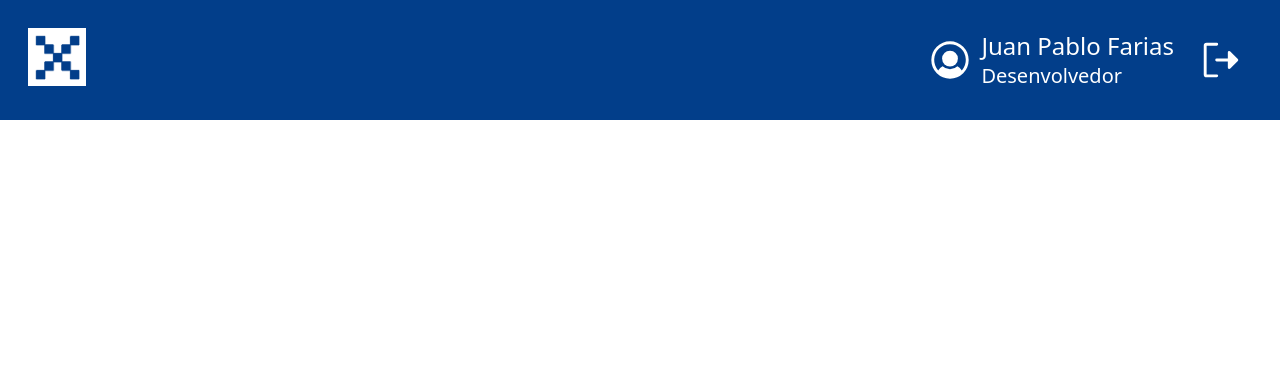
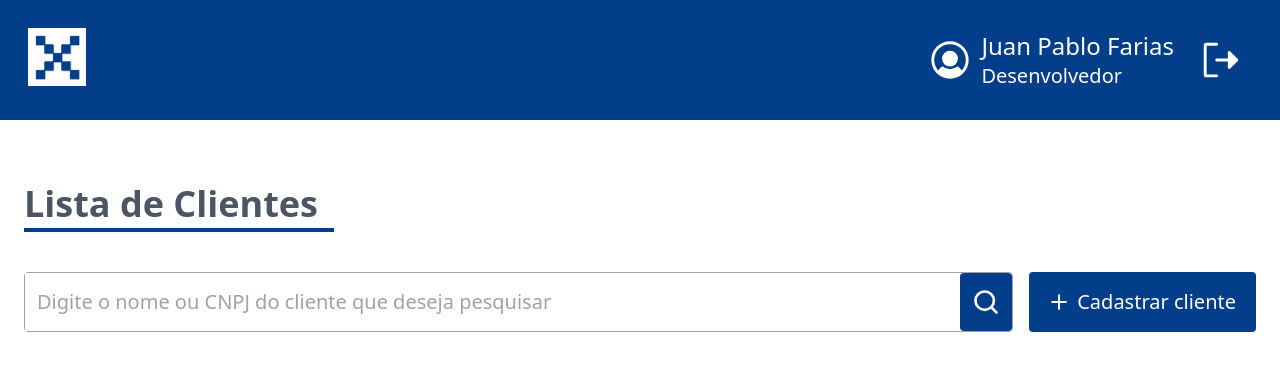
Before and after one commit to juanfariasdev/desafio-x, a React (Create React App) app: page / in a window 1280 px wide. Shown: the top 370 px of the page. Built offline with nearby package versions, Linux system fonts and the light colour scheme.

Commit message:
feat: ✨the "Lista de Clientes" page was started

```diff
--- a/src/App.tsx
+++ b/src/App.tsx
@@ -1,11 +1,72 @@
 import React from "react";
 import { Header } from "./components/header";
+import { MagnifyingGlass, Plus } from "phosphor-react";
+
 import "./index.css";
 
 function App() {
   return (
-    <div>
-      <Header />
+    <div className="flex justify-center">
+      <div className="w-[1720px] p-6 pt-16">
+        <div className="flex">
+          <h1
+            className="
+            text-gray-600 text-4xl font-bold border-b-4
+            border-blue-800
+              pb-1
+              w-full max-w-[310px]
+            "
+          >
+            Lista de Clientes
+          </h1>
+        </div>
+
+        <div
+          className="
+            flex gap-4 flex-col
+
+            my-10
+
+            sm:flex-row
+            "
+        >
+          <div
+            className="
+              flex flex-1
+
+              text-xl
+
+              border-gray-400 border-[1px] rounded
+
+              p-0
+              "
+          >
+            <input
+              className="flex-1 p-3"
+              type="text"
+              placeholder="Digite o nome ou CNPJ do cliente que deseja pesquisar"
+            />
+            <button className="text-white bg-blue-800 p-3 rounded">
+              <MagnifyingGlass size={28} weight="bold" />
+            </button>
+          </div>
+
+          <button
+            className="
+              flex gap-2 items-center
+
+            bg-blue-800
+
+              px-5 py-4
+
+            text-white text-xl rounded
+          "
+          >
+            <Plus size={20} weight="bold" />
+            Cadastrar cliente
+          </button>
+        </div>
+      </div>
     </div>
   );
 }
--- a/src/components/header/index.tsx
+++ b/src/components/header/index.tsx
@@ -3,12 +3,12 @@ function Header() {
   return (
     <header
       className="
-        p-7
+        flex items-center justify-between
+
         bg-blue-800
         text-white
-        flex
-        items-center
-        justify-between
+
+        p-7
     "
     >
       <div className="max-w-[58px]">
@@ -16,8 +16,8 @@ function Header() {
           <img src="/logo.png" alt="Logo da YouX Group" />
         </button>
       </div>
-      <div className="flex gap-4 items-center">
-        <div className="flex gap-2 items-center">
+      <div className="flex items-center gap-4">
+        <div className="flex items-center gap-2">
           <UserCircle size={46} weight="fill" className="text-white" />
           <div>
             <h3 className="text-2xl">Juan Pablo Farias</h3>
@@ -26,7 +26,14 @@ function Header() {
         </div>
         <div>
           <button
-            className="hover:bg-slate-500 hover:rounded-full transition-all p-2 flex items-center justify-center"
+            className="
+              flex items-center justify-center
+
+              p-2
+
+              transition-all
+              hover:bg-slate-500 hover:rounded-full
+              "
             title="Deslogar"
           >
             <SignOut size={46} weight="fill" />
--- a/src/index.tsx
+++ b/src/index.tsx
@@ -1,12 +1,14 @@
 import React from "react";
 import ReactDOM from "react-dom/client";
 import App from "./App";
+import { Header } from "./components/header";
 
 const root = ReactDOM.createRoot(
   document.getElementById("root") as HTMLElement
 );
 root.render(
   <React.StrictMode>
+    <Header />
     <App />
   </React.StrictMode>
 );
```
